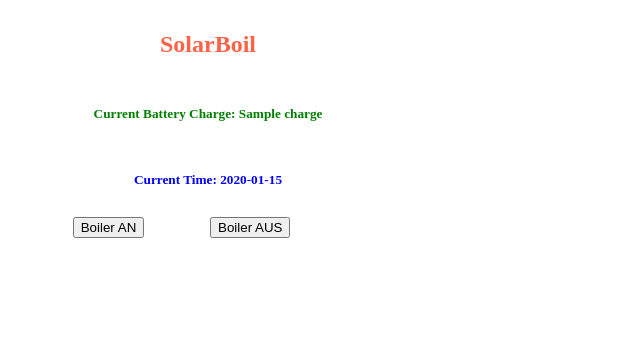
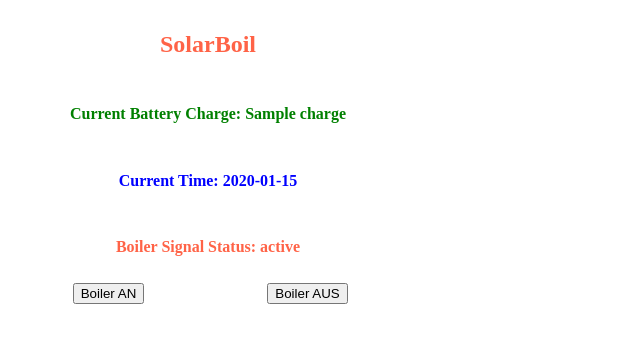
Before and after one commit to cyberpete2244/EnpalSolarBoiler, a Flask app: template templates/index.html in a window 1280 px wide. Shown: the top 343 px of the page, without its empty margins (0-640 px from the left). Run offline with Flask 3, Linux system fonts and the light colour scheme; the template is opened without the code that fills it: most values are stand-ins (such as "Sample title", 1, 10 or a date in 2020).

Commit message:
website update

```diff
--- a/relais.py
+++ b/relais.py
@@ -15,6 +15,8 @@ GPIO.setup(pin2, GPIO.OUT)
 GPIO.output(pin1, 1)
 GPIO.output(pin2, 1)
 
+boilersignal = False
+
 app = Flask(__name__)  # Flask Server einrichten
 
 def getFirstValue(array):
@@ -29,7 +31,16 @@ def getFirstValue(array):
 @app.route('/')
 def index():
     result = queryinfluxdb(querylib.BATTERY_CHARGE)
-    return render_template('index.html', charge=getFirstValue(result), timenow=strftime("%d.%m.%Y %H:%M:%S", localtime()))
+    curcharge = getFirstValue(result)
+    if boilersignal:
+        boilerstatusstring = "ON"
+    else:
+        boilerstatusstring = "OFF"
+
+    return render_template('index.html',
+                           charge=curcharge+" %",
+                           timenow=strftime("%d.%m.%Y %H:%M:%S", localtime()),
+                           boilerstatus=boilerstatusstring)
 
 
 # Jeder HTML-Taster ergibt einen Nummer zurück
--- a/templates/index.html
+++ b/templates/index.html
@@ -21,16 +21,23 @@
     <tr>
     <tr style="text-align:center; height:50px;">
         <td colspan="2">
-            <h5 style="text-align: center; color:Green">
+            <h4 style="text-align: center; color:Green">
                 Current Battery Charge: {{charge}}
-            </h5>
+            </h4>
         </td>
     <tr>
     <tr style="text-align:center; height:50px;">
         <td colspan="2">
-            <h5 style="text-align: center; color:Blue">
+            <h4 style="text-align: center; color:Blue">
                 Current Time: {{timenow}}
-            </h5>
+            </h4>
+        </td>
+    <tr>
+    <tr style="text-align:center; height:50px;">
+        <td colspan="2">
+            <h4 style="text-align: center; color:Tomato">
+                Boiler Signal Status: {{boilerstatus}}
+            </h4>
         </td>
     <tr>
     <tr>
@@ -40,7 +47,7 @@
                 </br>
             </form>
         </td>
-        <td>
+        <td style="text-align: center">
             <form action="/5" method="POST">
                 <button class="rel" id="5">Boiler AUS</button>
                 </br>
```
